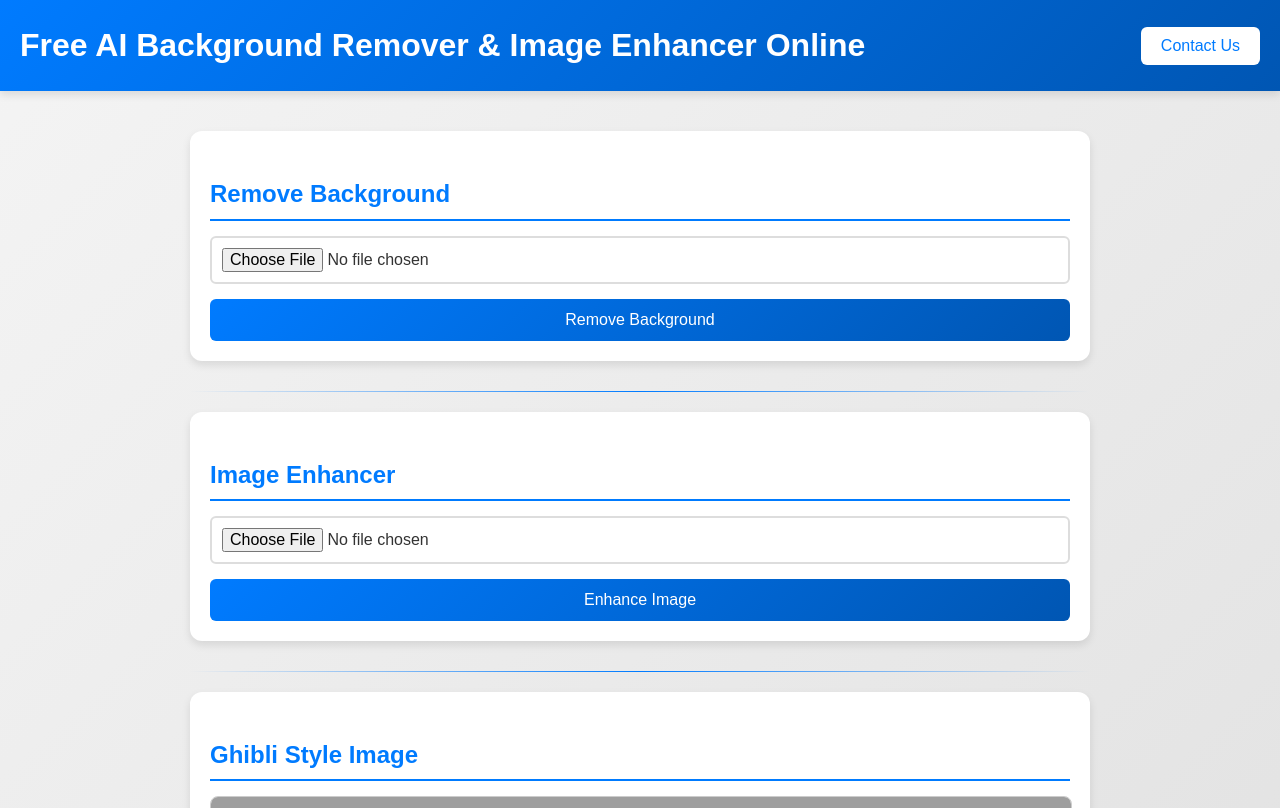
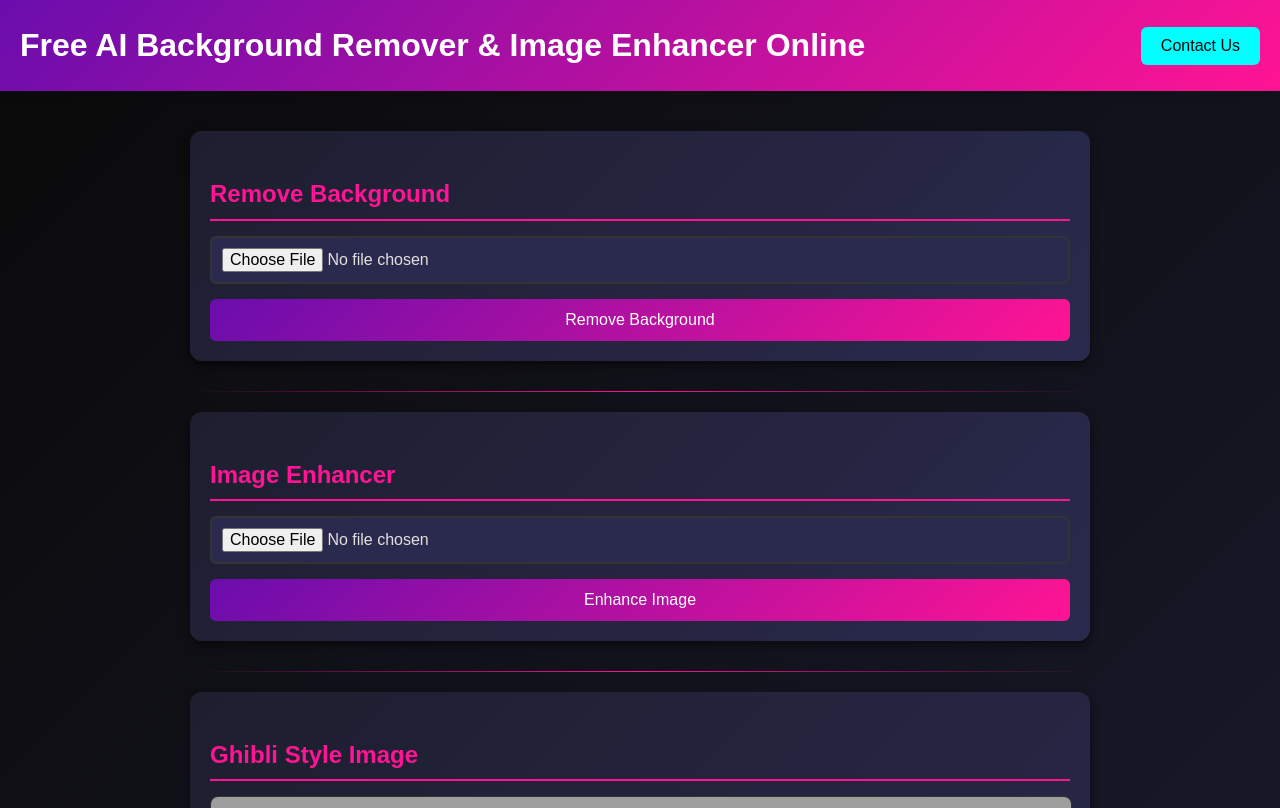
Before and after one commit to Deva2162/ai-powered-image-studio, a Flask app: page / in a window 1280 px wide. Shown: the top 808 px of the page. Run offline with Flask 3, Linux system fonts and the light colour scheme; grey boxes are pictures that could not be loaded.

Commit message:
frontend change

```diff
--- a/static/main.css
+++ b/static/main.css
@@ -3,8 +3,8 @@ body {
     font-family: 'Arial', sans-serif;
     margin: 0;
     padding: 0;
-    background: linear-gradient(135deg, #f4f4f4 0%, #e0e0e0 100%);
-    color: #333;
+    background: linear-gradient(135deg, #0a0a0a 0%, #1a1a2e 100%);
+    color: #e0e0e0;
     line-height: 1.6;
     overflow-x: hidden;
 }
@@ -15,9 +15,9 @@ body {
     justify-content: space-between;
     align-items: center;
     padding: 20px;
-    background: linear-gradient(135deg, #007bff 0%, #0056b3 100%);
+    background: linear-gradient(135deg, #6a0dad 0%, #ff1493 100%);
     color: white;
-    box-shadow: 0 4px 8px rgba(0, 0, 0, 0.1);
+    box-shadow: 0 4px 8px rgba(0, 0, 0, 0.5);
     position: sticky;
     top: 0;
     z-index: 10;
@@ -36,8 +36,8 @@ body {
 
 .contact-btn {
     padding: 10px 20px;
-    background: white;
-    color: #007bff;
+    background: #00ffff;
+    color: #0a0a0a;
     border: none;
     border-radius: 6px;
     font-size: 1em;
@@ -47,7 +47,7 @@ body {
 
 .contact-btn:hover {
     transform: scale(1.05);
-    box-shadow: 0 4px 8px rgba(0, 123, 255, 0.3);
+    box-shadow: 0 4px 8px rgba(0, 255, 255, 0.5);
 }
 
 /* Container */
@@ -61,9 +61,9 @@ body {
 .section {
     margin-bottom: 30px;
     padding: 20px;
-    background: white;
+    background: linear-gradient(135deg, #1e1e2f 0%, #2a2a4e 100%);
     border-radius: 12px;
-    box-shadow: 0 4px 8px rgba(0, 0, 0, 0.1);
+    box-shadow: 0 4px 8px rgba(0, 0, 0, 0.5);
     opacity: 0;
     transform: translateY(30px);
     transition: opacity 0.6s ease, transform 0.6s ease;
@@ -75,10 +75,10 @@ body {
 }
 
 .section h3 {
-    color: #007bff;
+    color: #ff1493;
     margin-bottom: 15px;
     font-size: 1.5em;
-    border-bottom: 2px solid #007bff;
+    border-bottom: 2px solid #ff1493;
     padding-bottom: 5px;
 }
 
@@ -91,19 +91,21 @@ body {
 
 .file-input {
     padding: 10px;
-    border: 2px solid #ddd;
+    border: 2px solid #333;
     border-radius: 6px;
     font-size: 1em;
+    background: #2a2a4e;
+    color: #e0e0e0;
     transition: border-color 0.3s ease;
 }
 
 .file-input:hover {
-    border-color: #007bff;
+    border-color: #00ffff;
 }
 
 .submit-btn {
     padding: 12px;
-    background: linear-gradient(135deg, #007bff 0%, #0056b3 100%);
+    background: linear-gradient(135deg, #6a0dad 0%, #ff1493 100%);
     color: white;
     border: none;
     border-radius: 6px;
@@ -114,17 +116,17 @@ body {
 
 .submit-btn:hover {
     transform: scale(1.05);
-    box-shadow: 0 6px 12px rgba(0, 123, 255, 0.3);
+    box-shadow: 0 6px 12px rgba(255, 20, 147, 0.5);
 }
 
 /* Result Section */
 .generated-image {
     max-width: 100%;
     height: auto;
-    border: 1px solid #ccc;
+    border: 1px solid #333;
     border-radius: 8px;
     max-height: 400px;
-    box-shadow: 0 2px 4px rgba(0, 0, 0, 0.1);
+    box-shadow: 0 2px 4px rgba(0, 0, 0, 0.5);
 }
 
 .download-link {
@@ -133,8 +135,8 @@ body {
 
 .download-btn {
     padding: 12px 24px;
-    background: linear-gradient(135deg, #28a745 0%, #218838 100%);
-    color: white;
+    background: linear-gradient(135deg, #00ff7f 0%, #32cd32 100%);
+    color: #0a0a0a;
     border: none;
     border-radius: 6px;
     font-size: 1em;
@@ -144,19 +146,19 @@ body {
 
 .download-btn:hover {
     transform: scale(1.05);
-    box-shadow: 0 6px 12px rgba(40, 167, 69, 0.3);
+    box-shadow: 0 6px 12px rgba(0, 255, 127, 0.5);
 }
 
 /* Error Section */
 .error-message {
-    color: #dc3545;
+    color: #ff4500;
     text-align: center;
     font-weight: bold;
 }
 
 /* Ghibli Section */
 .ghibli-iframe {
-    border: 1px solid #ccc;
+    border: 1px solid #333;
     border-radius: 8px;
     width: 100%;
     height: 400px;
@@ -166,7 +168,7 @@ body {
 .divider {
     border: none;
     height: 1px;
-    background: linear-gradient(90deg, transparent 0%, #007bff 50%, transparent 100%);
+    background: linear-gradient(90deg, transparent 0%, #ff1493 50%, transparent 100%);
     margin: 20px 0;
 }
 
```
